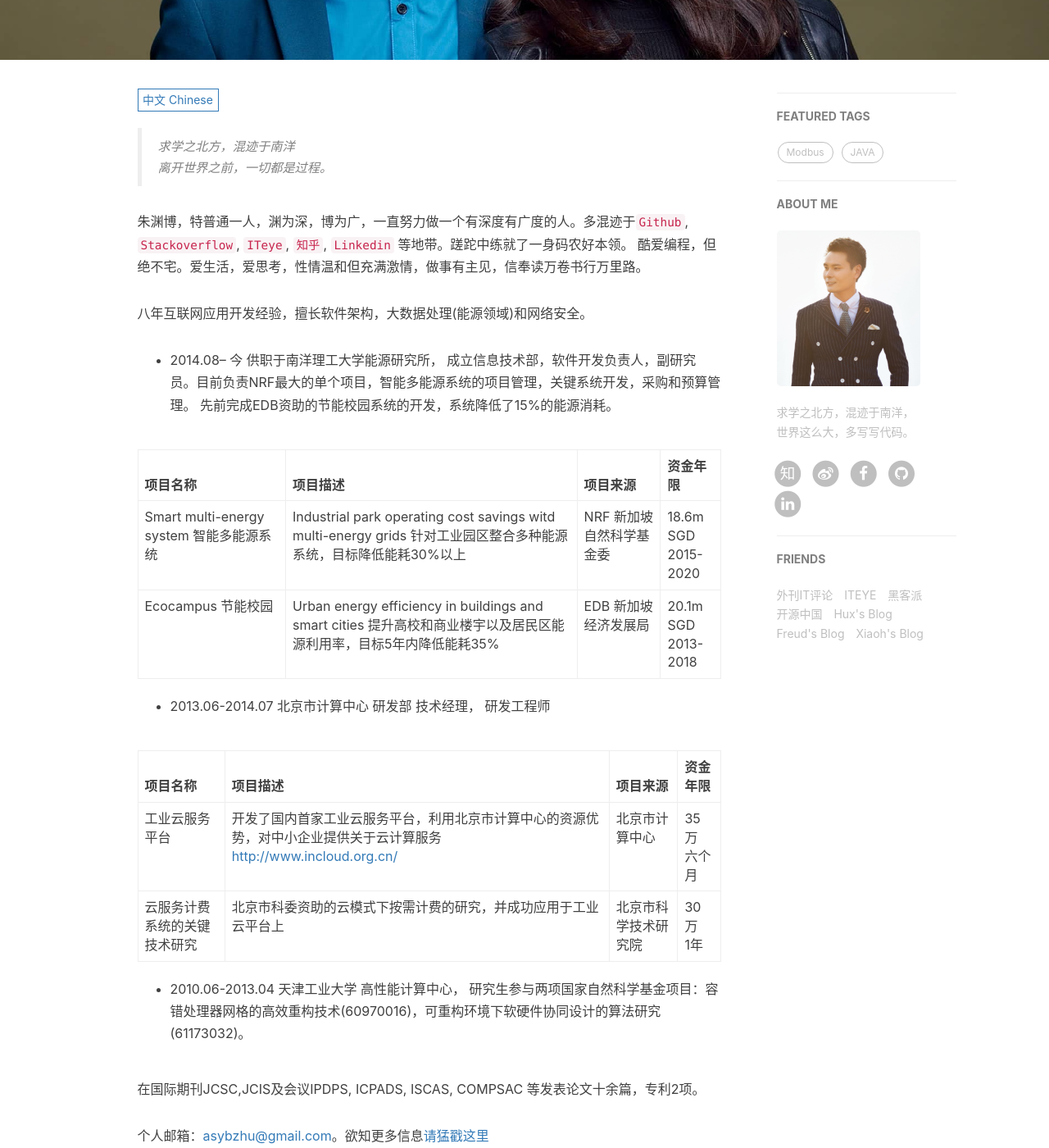
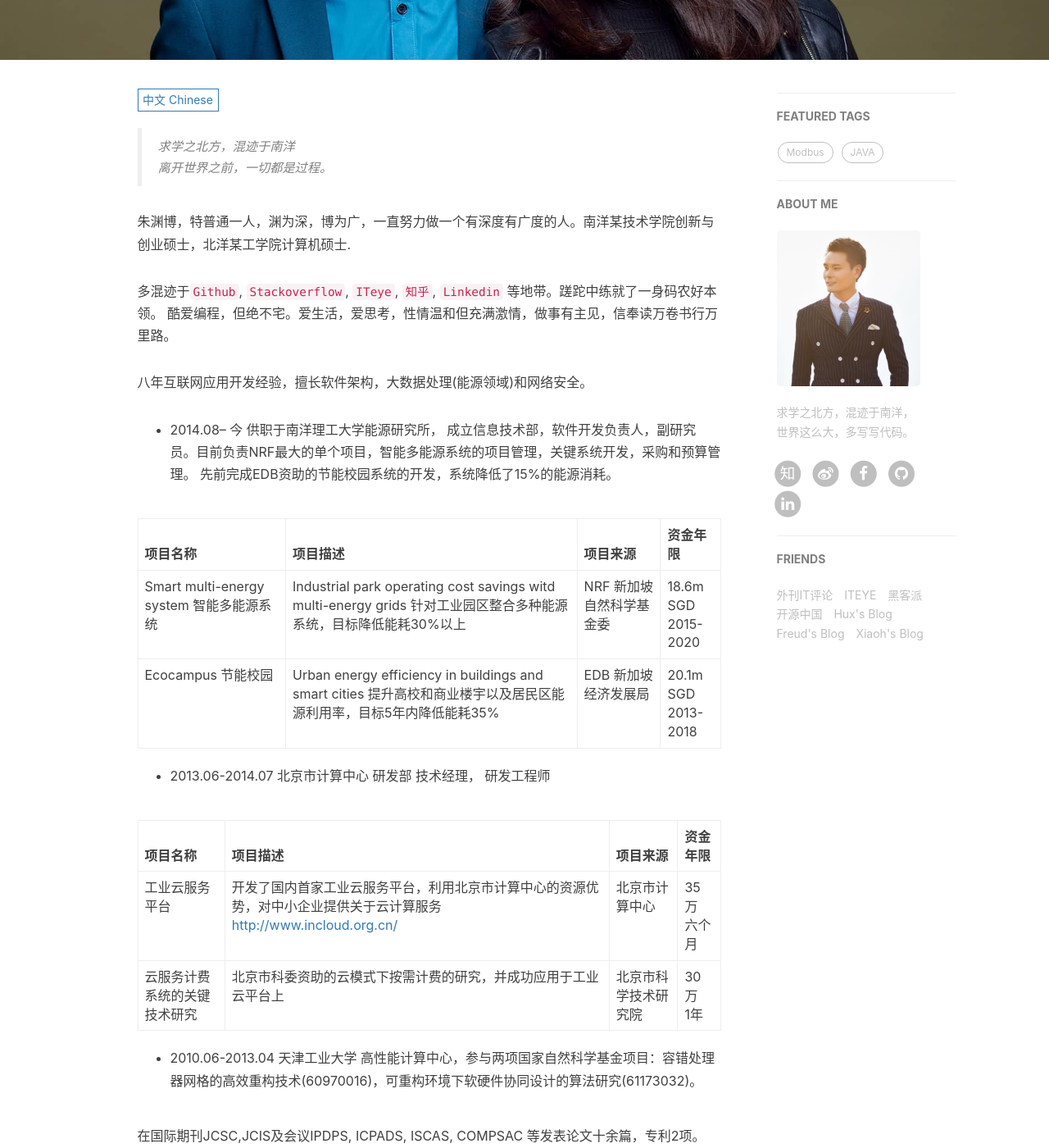
Before and after one commit to freerambo/freerambo.github.io, a Jekyll site: the page built from about.html, in a window 1280 px wide and 1400 px high, scrolled down 345 px. Shown: the whole window at 82% size. Built offline with Jekyll 4.4.1, drawn with Linux system fonts in a browser that asks for light colours; nearby versions of some CDN libraries; comment, search, counter and statistics services are not loaded.

Commit message:
update about me (chinese)

```diff
--- a/_includes/about/zh.md
+++ b/_includes/about/zh.md
@@ -1,7 +1,9 @@
 > 求学之北方，混迹于南洋
 > 离开世界之前，一切都是过程。
 
-朱渊博，特普通一人，渊为深，博为广，一直努力做一个有深度有广度的人。多混迹于`Github`, `Stackoverflow`, `ITeye`, `知乎`, `Linkedin` 等地带。蹉跎中练就了一身码农好本领。 酷爱编程，但绝不宅。爱生活，爱思考，性情温和但充满激情，做事有主见，信奉读万卷书行万里路。
+朱渊博，特普通一人，渊为深，博为广，一直努力做一个有深度有广度的人。南洋某技术学院创新与创业硕士，北洋某工学院计算机硕士.
+
+多混迹于`Github`, `Stackoverflow`, `ITeye`, `知乎`, `Linkedin` 等地带。蹉跎中练就了一身码农好本领。 酷爱编程，但绝不宅。爱生活，爱思考，性情温和但充满激情，做事有主见，信奉读万卷书行万里路。
 
 八年互联网应用开发经验，擅长软件架构，大数据处理(能源领域)和网络安全。
 
@@ -21,7 +23,7 @@
 | 工业云服务平台 | 开发了国内首家工业云服务平台，利用北京市计算中心的资源优势，对中小企业提供关于云计算服务 <http://www.incloud.org.cn/> | 北京市计算中心 | 35 万<br>六个月 |
 | 云服务计费系统的关键技术研究 | 北京市科委资助的云模式下按需计费的研究，并成功应用于工业云平台上 | 北京市科学技术研究院 | 30万<br>1年 |
 
--  2010.06-2013.04   天津工业大学    高性能计算中心， 研究生参与两项国家自然科学基金项目：容错处理器网格的高效重构技术(60970016)，可重构环境下软硬件协同设计的算法研究(61173032)。
+-  2010.06-2013.04   天津工业大学    高性能计算中心，参与两项国家自然科学基金项目：容错处理器网格的高效重构技术(60970016)，可重构环境下软硬件协同设计的算法研究(61173032)。
 
 在国际期刊JCSC,JCIS及会议IPDPS, ICPADS, ISCAS, COMPSAC  等发表论文十余篇，专利2项。
 
```
